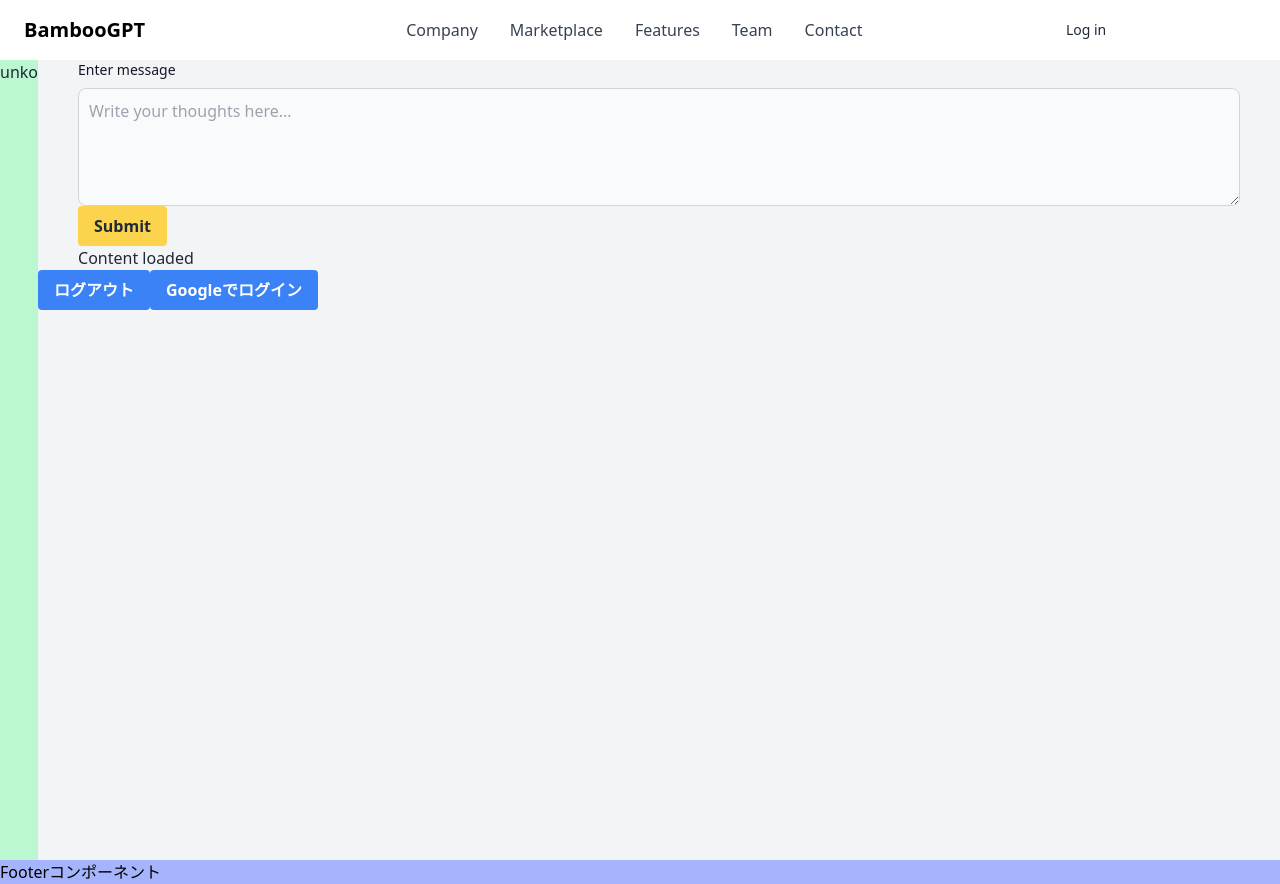
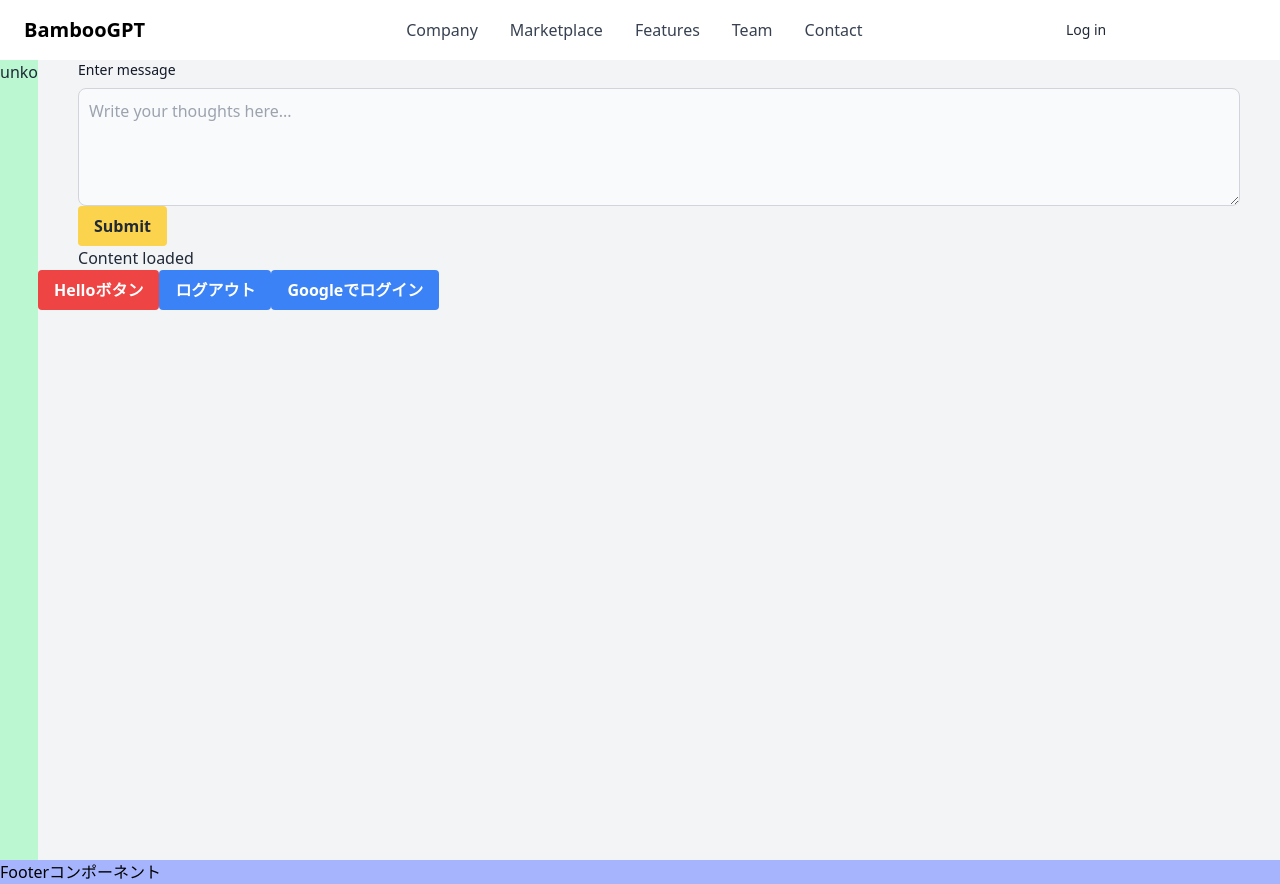
Before and after one commit to bamboo-house/BambooGPT, a Next.js app in the folder app/: page / in a window 1280 px wide. Built offline with nearby package versions, Linux system fonts and the light colour scheme; no server answers.

Commit message:
idTokenの検証完了

```diff
--- a/app/src/pages/_app.tsx
+++ b/app/src/pages/_app.tsx
@@ -3,16 +3,13 @@ import type { AppProps } from 'next/app';
 import { Layout } from '@/frontend/components/layout/Layout';
 import { RecoilRoot } from 'recoil';
 import { getApps, initializeApp } from 'firebase/app';
-import { firebaseConfig, useAuthEffect } from '@/frontend/utils/googleAuth';
+import { firebaseConfig } from '@/frontend/utils/googleAuth';
 
 export default function App({ Component, pageProps }: AppProps) {
   // firebase/authの初期化
   if (!getApps().length) {
     initializeApp(firebaseConfig);
   }
-
-  // ユーザーを指定
-  useAuthEffect();
 
   return (
     <RecoilRoot>
--- a/app/src/pages/api/hello.ts
+++ b/app/src/pages/api/hello.ts
@@ -1,23 +1,35 @@
 // Next.js API route support: https://nextjs.org/docs/api-routes/introduction
 import type { NextApiRequest, NextApiResponse } from 'next';
+import { getAuth } from 'firebase-admin/auth';
+import { getFirestore } from 'firebase-admin/firestore';
+import { connectFirestore } from '@/backend/openai/infrastructure/connectFirestore';
 
-type Data = {
-  name: string;
+// クライアントサイドからのGoogleログイン処理
+export default async (req: NextApiRequest, res: NextApiResponse) => {
+  connectFirestore();
+  console.log('=====================================');
+  console.log(req.body);
+  if (req.method === 'POST') {
+    // クライアントサイドから送信されたIDトークンを取得
+    const { idToken } = req.body;
+    console.log(idToken);
+
+    try {
+      // IDトークンを検証して認証情報を取得
+      const decodedToken = await getAuth().verifyIdToken(idToken);
+      const { uid, email } = decodedToken;
+
+      // Firestoreへの操作を行う（例: ドキュメントの作成）
+      const firestore = getFirestore();
+      await firestore.collection('users').doc(uid).set({ email });
+
+      // レスポンスを返す
+      res.status(200).json({ success: true, message: 'Firestore操作が完了しました' });
+    } catch (error) {
+      console.error(error);
+      res.status(500).json({ success: false, message: 'サーバーエラーが発生しました' });
+    }
+  } else {
+    res.status(400).json({ success: false, message: '無効なリクエストです' });
+  }
 };
-
-export default async function handler(req: NextApiRequest, res: NextApiResponse<Data>) {
-  try {
-    const response = await fetch('https://jsonplaceholder.typicode.com/users/');
-    const users = await response.json();
-    if (users[0].name === 'Leanne Graham') {
-      throw new Error('No users found!');
-    }
-    res.status(200).json({ name: users[0].name });
-  } catch (error) {
-    console.log('error: ', error.message);
-    res.status(500).json({ name: error.message });
-  }
-  // res.status(400).send({ name: 'Bad Request!' });
-  // throw new Error('=================error');
-  // res.status(200).json({ name: users[0].name });
-}
--- a/app/src/pages/index.tsx
+++ b/app/src/pages/index.tsx
@@ -4,12 +4,41 @@ import styles from '@/styles/Home.module.css';
 import { useState } from 'react';
 import { Form } from '@/frontend/components/Form';
 import { Firebase } from '@/frontend/components/Firebase';
+import { GoogleAuthProvider, getAuth, signInWithPopup } from 'firebase/auth';
+import { useAuthEffect } from '@/frontend/utils/googleAuth';
 
 export default function Home() {
   const [result, setResult] = useState('');
 
+  // ユーザーを指定
+  useAuthEffect();
+
   const accumulateResult = (text: string) => {
     setResult((prevResult) => prevResult + text);
+  };
+
+  const handleHelloGoogleLogin = async () => {
+    try {
+      const auth = getAuth();
+      const provider = new GoogleAuthProvider();
+      const result: any = await signInWithPopup(auth, provider);
+      // ログイン成功時にサーバーサイドのAPIにIDトークンを送信
+      const idToken = await result.user.getIdToken(true);
+      console.log(idToken);
+      await fetch('/api/hello', {
+        method: 'POST',
+        headers: {
+          'Content-Type': 'application/json',
+        },
+        body: JSON.stringify({ idToken }),
+      });
+
+      // ログイン成功の処理
+      console.log('ログイン成功');
+    } catch (error) {
+      console.error(error);
+      // ログイン失敗の処理
+    }
   };
 
   return (
@@ -25,6 +54,13 @@ export default function Home() {
         <div style={{ whiteSpace: 'pre-line' }}>{result}</div>
       </div>
 
+      <button
+        className="rounded bg-red-500 py-2 px-4 font-bold text-white hover:bg-red-700"
+        onClick={handleHelloGoogleLogin}
+      >
+        Helloボタン
+      </button>
+
       <Firebase />
     </>
   );
```
